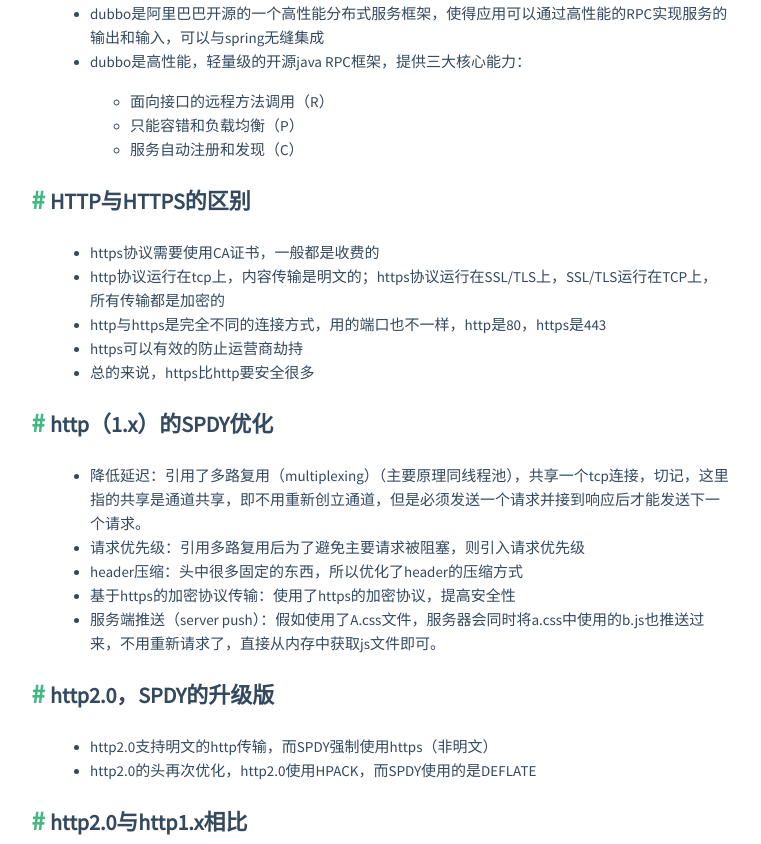
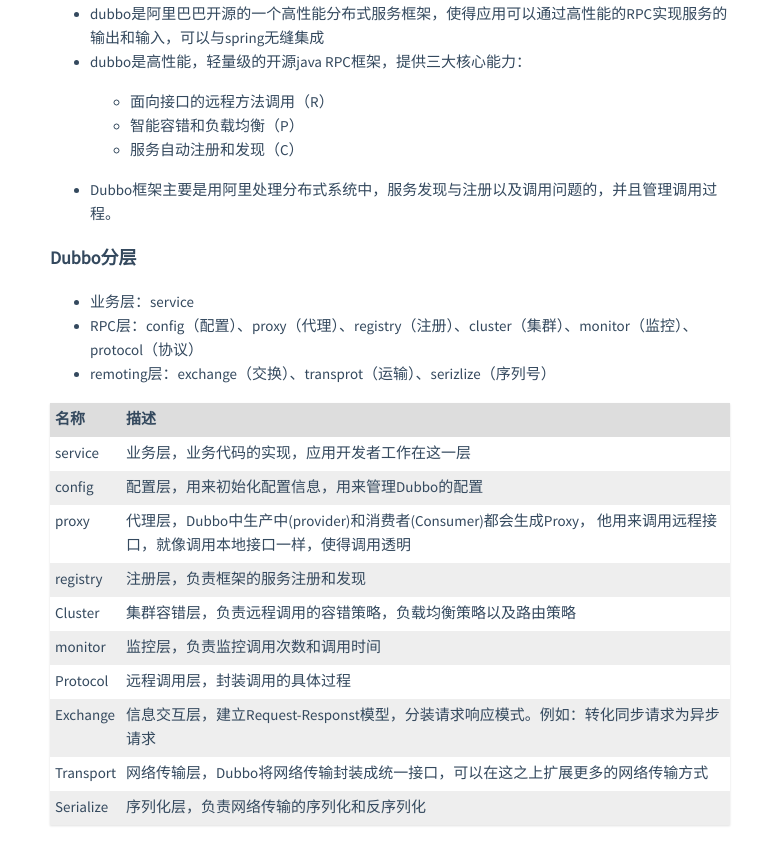
Before and after one commit to zhang-han/blog.github.io, a plain HTML site: page 2020/05/14/lgys/index.html in a window 1280 px wide. Shown: the part 6080-6924 px from the top of the page, without its empty margins (250-1011 px from the left). Drawn offline with nearby package versions, Linux system fonts and the light colour scheme; some packages are replaced by stand-ins of ours.

Commit message:
Site updated: 2020-05-19 17:08:17

```diff
--- a/2020/05/14/lgys/index.html
+++ b/2020/05/14/lgys/index.html
@@ -191,11 +191,65 @@
 <li>dubbo是阿里巴巴开源的一个高性能分布式服务框架，使得应用可以通过高性能的RPC实现服务的输出和输入，可以与spring无缝集成</li>
 <li>dubbo是高性能，轻量级的开源java RPC框架，提供三大核心能力：<ul>
 <li>面向接口的远程方法调用（R）</li>
-<li>只能容错和负载均衡（P）</li>
+<li>智能容错和负载均衡（P）</li>
 <li>服务自动注册和发现（C）</li>
 </ul>
 </li>
+<li>Dubbo框架主要是用阿里处理分布式系统中，服务发现与注册以及调用问题的，并且管理调用过程。</li>
 </ul>
+<h4 id="Dubbo分层"><a href="#Dubbo分层" class="headerlink" title="Dubbo分层"></a>Dubbo分层</h4><ul>
+<li>业务层：service</li>
+<li>RPC层：config（配置）、proxy（代理）、registry（注册）、cluster（集群）、monitor（监控）、protocol（协议）</li>
+<li>remoting层：exchange（交换）、transprot（运输）、serizlize（序列号）</li>
+</ul>
+<table>
+<thead>
+<tr>
+<th align="left">名称</th>
+<th align="left">描述</th>
+</tr>
+</thead>
+<tbody><tr>
+<td align="left">service</td>
+<td align="left">业务层，业务代码的实现，应用开发者工作在这一层</td>
+</tr>
+<tr>
+<td align="left">config</td>
+<td align="left">配置层，用来初始化配置信息，用来管理Dubbo的配置</td>
+</tr>
+<tr>
+<td align="left">proxy</td>
+<td align="left">代理层，Dubbo中生产中(provider)和消费者(Consumer)都会生成Proxy， 他用来调用远程接口，就像调用本地接口一样，使得调用透明</td>
+</tr>
+<tr>
+<td align="left">registry</td>
+<td align="left">注册层，负责框架的服务注册和发现</td>
+</tr>
+<tr>
+<td align="left">Cluster</td>
+<td align="left">集群容错层，负责远程调用的容错策略，负载均衡策略以及路由策略</td>
+</tr>
+<tr>
+<td align="left">monitor</td>
+<td align="left">监控层，负责监控调用次数和调用时间</td>
+</tr>
+<tr>
+<td align="left">Protocol</td>
+<td align="left">远程调用层，封装调用的具体过程</td>
+</tr>
+<tr>
+<td align="left">Exchange</td>
+<td align="left">信息交互层，建立Request-Responst模型，分装请求响应模式。例如：转化同步请求为异步请求</td>
+</tr>
+<tr>
+<td align="left">Transport</td>
+<td align="left">网络传输层，Dubbo将网络传输封装成统一接口，可以在这之上扩展更多的网络传输方式</td>
+</tr>
+<tr>
+<td align="left">Serialize</td>
+<td align="left">序列化层，负责网络传输的序列化和反序列化</td>
+</tr>
+</tbody></table>
 <h3 id="HTTP与HTTPS的区别"><a href="#HTTP与HTTPS的区别" class="headerlink" title="HTTP与HTTPS的区别"></a>HTTP与HTTPS的区别</h3><ul>
 <li>https协议需要使用CA证书，一般都是收费的</li>
 <li>http协议运行在tcp上，内容传输是明文的；https协议运行在SSL/TLS上，SSL/TLS运行在TCP上，所有传输都是加密的</li>
@@ -222,6 +276,20 @@
 <li>http2.0兼容 https、http1.x、http1.0</li>
 <li>如果升级需要从http1.x升级到https再升级到http2.0（Nginx就具备升级条件，参考相关文档即可，方便快捷）</li>
 </ul>
+<h3 id="WBS-工作分解结构"><a href="#WBS-工作分解结构" class="headerlink" title="WBS 工作分解结构"></a>WBS 工作分解结构</h3><ul>
+<li>工作分解结构(work breakdown structure)是把项目工作按阶段可交互成果分解成较小的，易于管理的组成部分的过程。</li>
+<li>WBS归纳和定义了项目的整个工作范围每下降一层，代码对项目工作的更详细定义。WBS是计划过程的中心，也是制定进度计划、资源需求、成本预算、风险管理计划和采购计划的重要基础。WBS还是项目变更的重要基础。</li>
+</ul>
+<h4 id="结构化编码"><a href="#结构化编码" class="headerlink" title="结构化编码"></a>结构化编码</h4><ul>
+<li>编码是最显著和最关键的WBS构成因子，首先编码用于将WBS彻底的结构化。通过编码体系，可以很容易的识别WBS元素的层级关系、分组类别和特性</li>
+<li>并且通过编码使WBS信息与组织结构信息、成本数据、进度数据、合同信息、产品数据、报告信息等紧密的联系起来</li>
+</ul>
+<h4 id="工作包-work-package"><a href="#工作包-work-package" class="headerlink" title="工作包(work package)"></a>工作包(work package)</h4><ul>
+<li>工作包是WBS的最底层元素，一般的工作包是最新的可交付成果。通过工作包可以识别出完成它的活动、成本和组织以及资源信息</li>
+</ul>
+<h4 id="WBS元素"><a href="#WBS元素" class="headerlink" title="WBS元素"></a>WBS元素</h4><ul>
+<li>WBS元素实际上就是WBS结构上的一个个节点，通俗的理解就是组织机构图上的一个个方框，这些防控代表了独立的、具有隶属关系的可交付成果</li>
+</ul>
 <h3 id="个人感悟"><a href="#个人感悟" class="headerlink" title="个人感悟"></a>个人感悟</h3><ul>
 <li>不要重复造轮子，网络库很好，如果不好一定是没找好，既然好为什么不用呢。不要把精力放在重复的事情上。</li>
 <li>专业的事情交给专业的人去做。</li>
--- a/sitemap.xml
+++ b/sitemap.xml
@@ -4,7 +4,7 @@
   <url>
     <loc>http://yoursite.com/2020/05/14/lgys/</loc>
 
-    <lastmod>2020-05-14T06:05:51.974Z</lastmod>
+    <lastmod>2020-05-19T09:07:02.982Z</lastmod>
 
   </url>
 
```
Also changed, not shown: atom.xml (+3 -3 lines).
